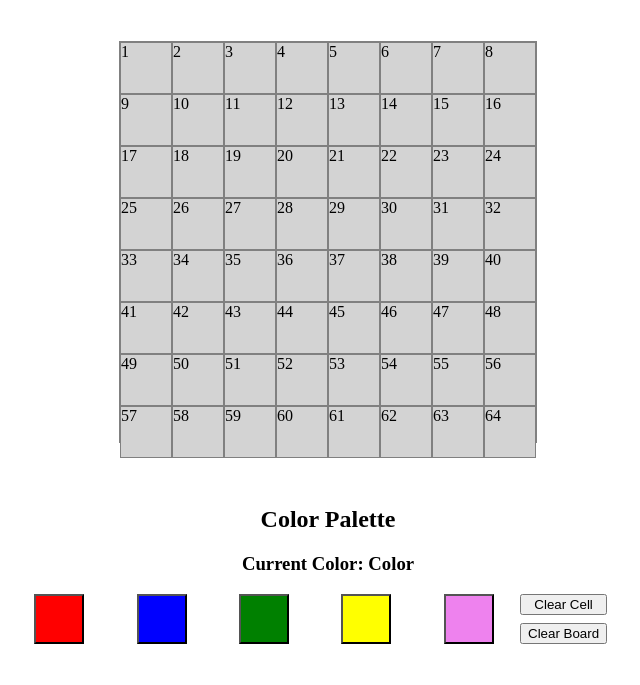
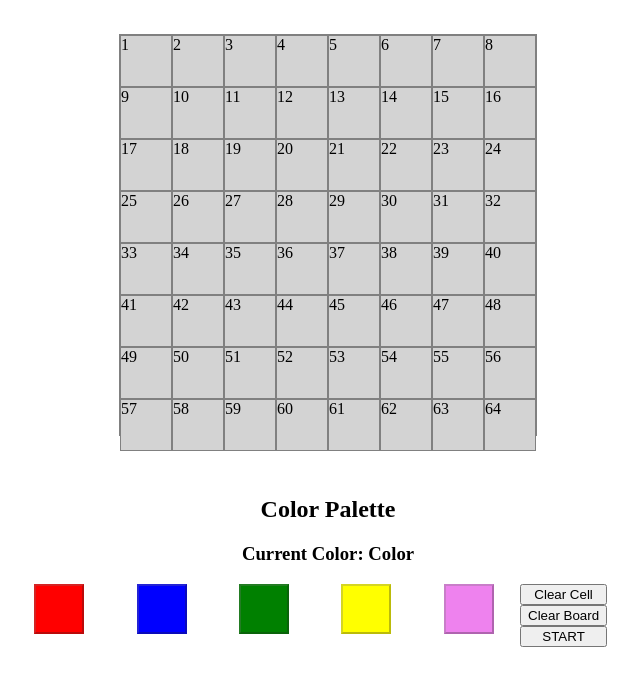
Before and after one commit to BurlingtonCodeAcademy/pixelArt, a plain HTML site: page index.html in a window 1280 px wide. Shown: the part 121-806 px from the top of the page, without its empty margins (312-952 px from the left). Drawn offline with Linux system fonts and the light colour scheme.

```diff
--- a/index.html
+++ b/index.html
@@ -86,15 +86,16 @@
       </div>
       <div id="buttonDisplay">
         <div id="displayColors">
-          <button class="colorButton" id="red" type="button"></button>
-          <button class="colorButton" id="blue" type="button"></button>
-          <button class="colorButton" id="green" type="button"></button>
-          <button class="colorButton" id="yellow" type="button"></button>
-          <button class="colorButton" id="violet" type="button"></button>
+          <button class="colorButton" id="red" type="button" disabled></button>
+          <button class="colorButton" id="blue" type="button" disabled></button>
+          <button class="colorButton" id="green" type="button" disabled></button>
+          <button class="colorButton" id="yellow" type="button" disabled></button>
+          <button class="colorButton" id="violet" type="button" disabled></button>
         </div>
         <div id="otherControls">
           <button id="clearCell" type="button">Clear Cell</button>
           <button id="clearBoard" type="button">Clear Board</button>
+          <button id="start" type="button">START</button>
         </div>
       </div>
     </section>
```
Also changed, not shown: 1 other file.
